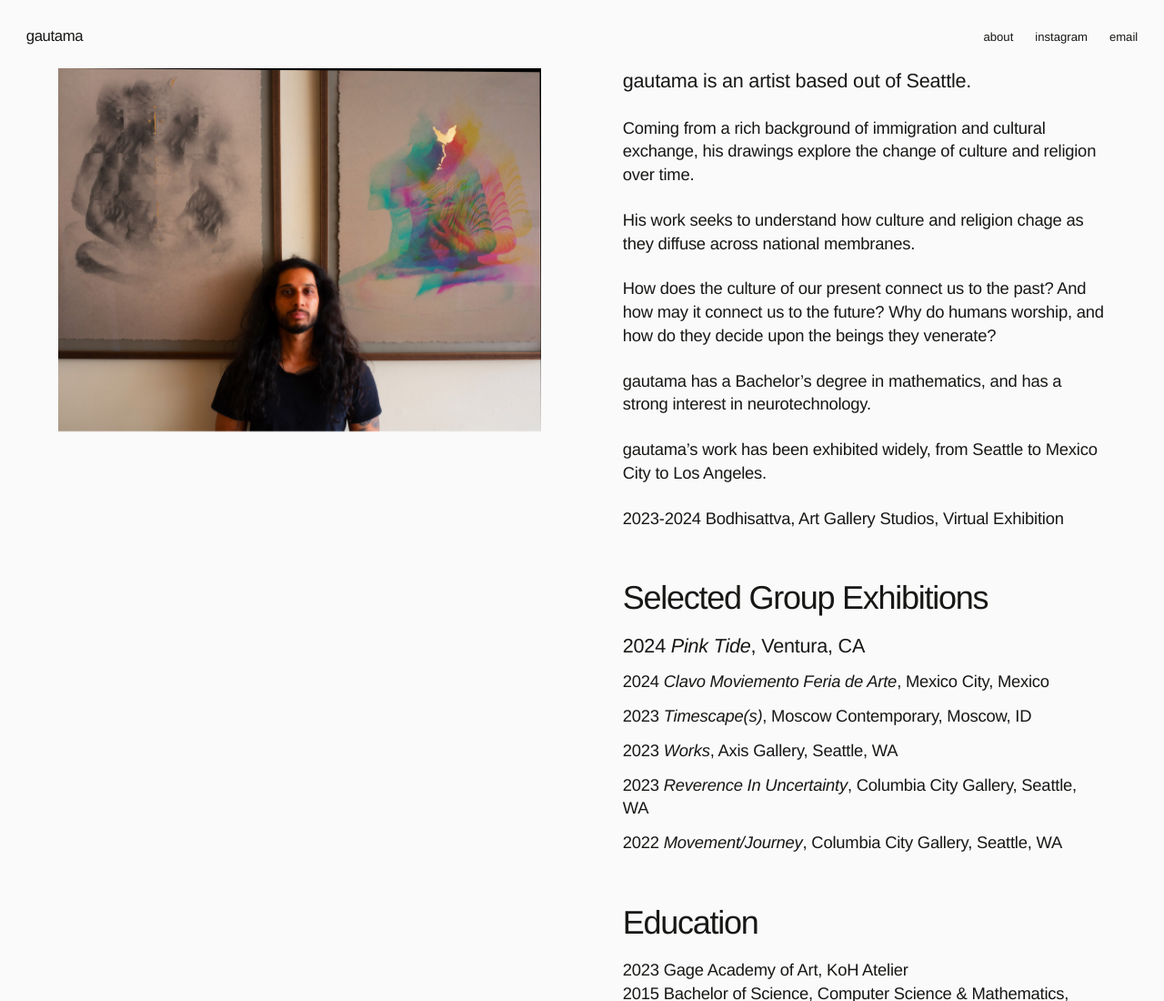
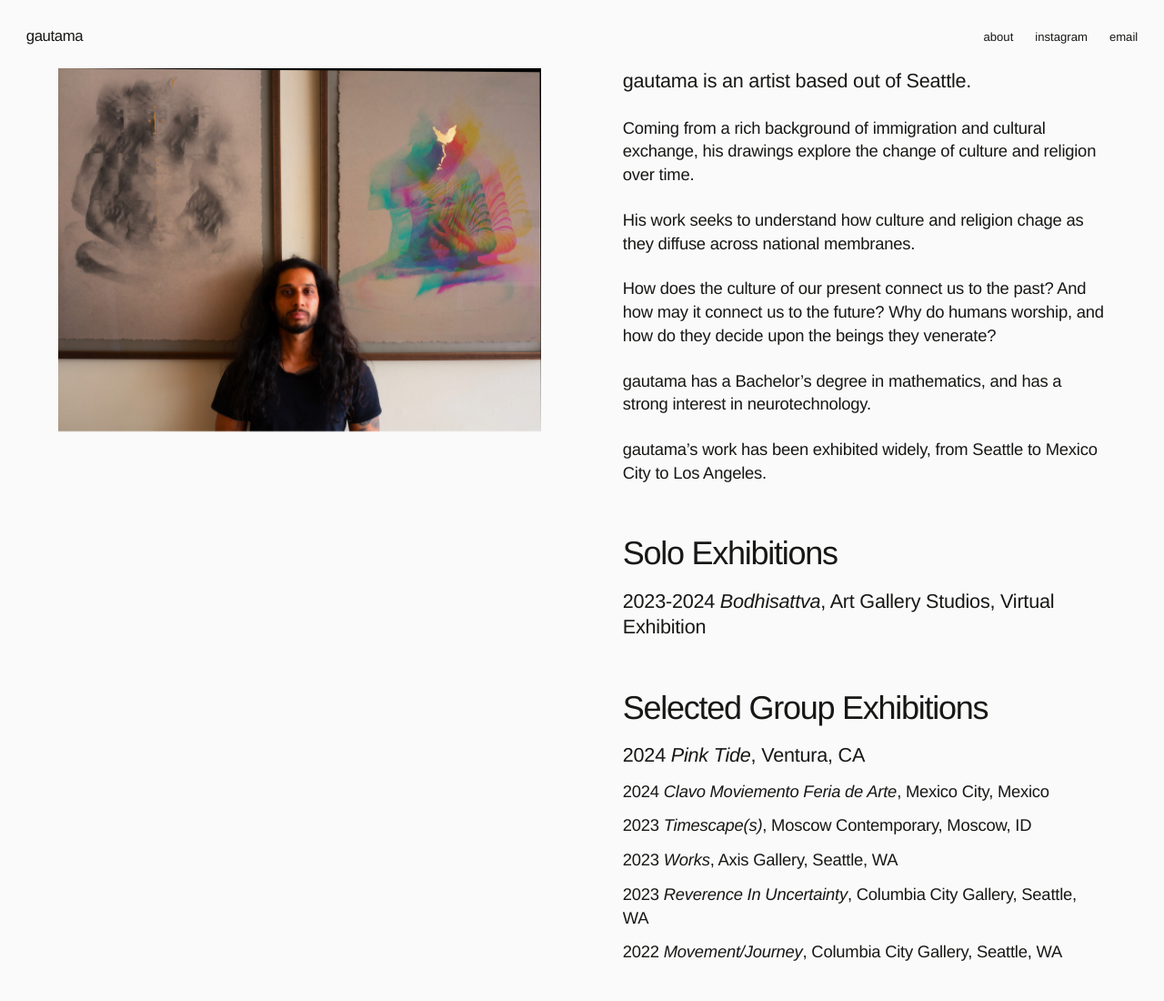
Before and after one commit to asura-io/asura-io.github.io, an Astro site: page /about in a window 1280 px wide. Shown: the top 1100 px of the page at 91% size. Built offline with nearby package versions, Linux system fonts and the light colour scheme; Astro itself is replaced by a stand-in of ours.

Commit message:
Add solo exhibitions section

```diff
--- a/src/pages/about.astro
+++ b/src/pages/about.astro
@@ -12,7 +12,10 @@ import SiteLayout from '../layouts/SiteLayout.astro';
   <p>How does the culture of our present connect us to the past? And how may it connect us to the future? Why do humans worship, and how do they decide upon the beings they venerate?</p>
   <p>gautama has a Bachelor’s degree in mathematics, and has a strong interest in neurotechnology.</p>
   <p>gautama’s work has been exhibited widely, from Seattle to Mexico City to Los Angeles.</p>
-  <p>2023-2024 Bodhisattva, Art Gallery Studios, Virtual Exhibition</p>
+  <h2>Solo Exhibitions</h2>
+  <div class="exhibition-list">
+    <p>2023-2024 <em>Bodhisattva</em>, Art Gallery Studios, Virtual Exhibition</p>
+  </div>
   <h2>Selected Group Exhibitions</h2>
   <div class="exhibition-list">
     <p>2024 <em>Pink Tide</em>, Ventura, CA</p>
```
